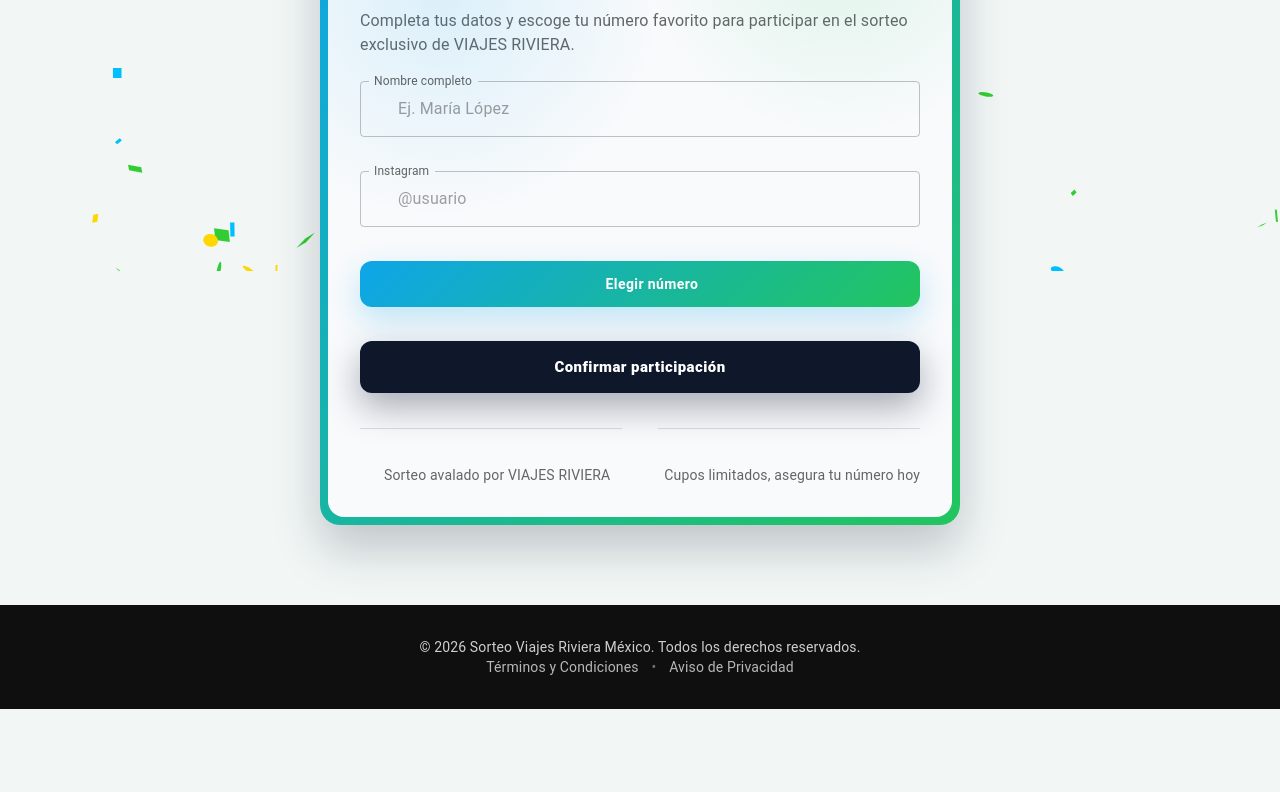
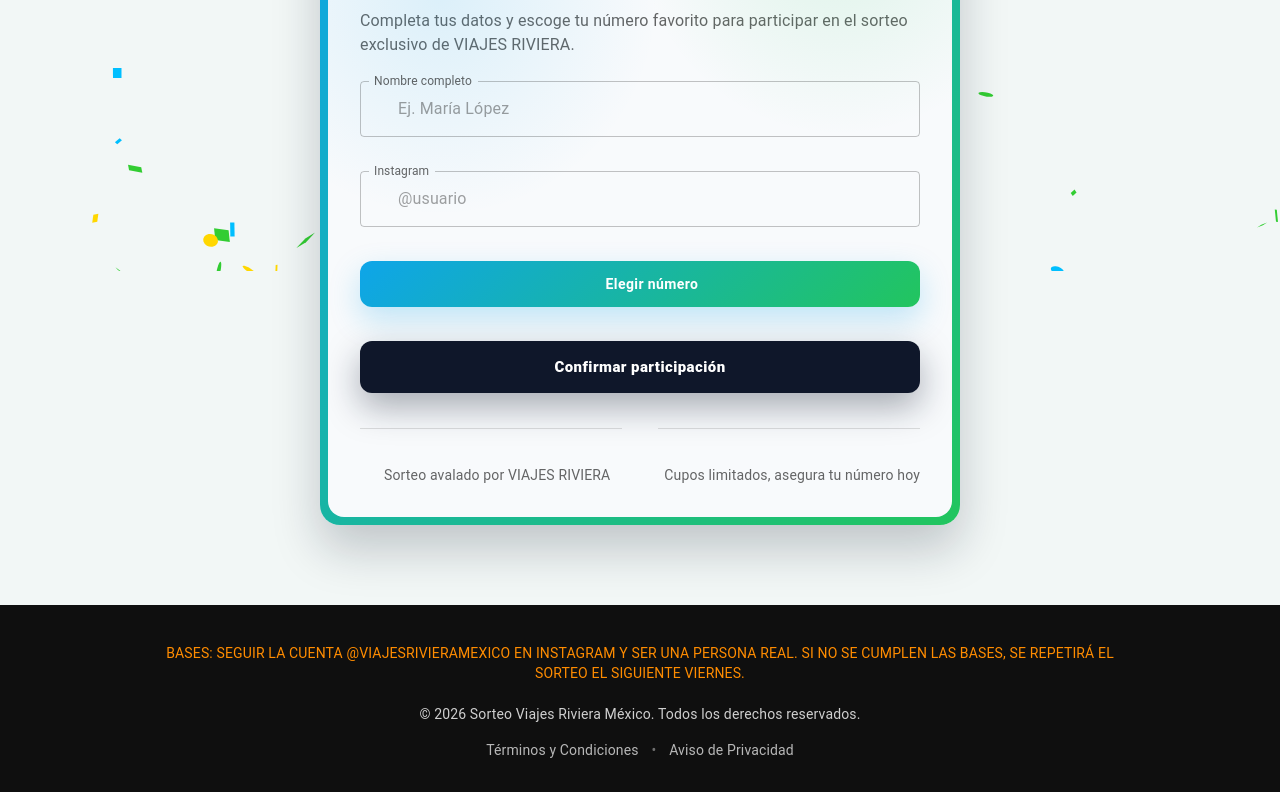
Before and after one commit to viajesriviera/sorteo, a React (Vite) app: page / in a window 1280 px wide. Shown: the part 529-1321 px from the top of the page. Before the commit the page ends 1238 px from the top, so only its background shows below. Built offline with nearby package versions, Linux system fonts and the light colour scheme; some icons are missing.

Commit message:
nuevo fondo y footer

```diff
--- a/src/components/Footer.jsx
+++ b/src/components/Footer.jsx
@@ -7,20 +7,20 @@ function Footer() {
   return (
     <Box component="footer" className="footer">
       <div className="footer-content">
+        <Typography variant="body2" className="footer-note">
+          {"Bases: seguir la cuenta @viajesrivieramexico en Instagram y ser una persona real. Si no se cumplen las bases, se repetir\u00e1 el sorteo el siguiente viernes."}
+        </Typography>
+
         <Typography variant="body2" className="footer-text">
-          © 2026 Sorteo Viajes Riviera México. Todos los derechos reservados.
+          {"\u00a9 2026 Sorteo Viajes Riviera M\u00e9xico. Todos los derechos reservados."}
         </Typography>
 
         <Typography variant="body2" className="footer-links">
           <Link component={RouterLink} to="/terminos" underline="none">
-            Términos y Condiciones
+            {"T\u00e9rminos y Condiciones"}
           </Link>
-          <span className="separator">•</span>
-          <Link
-            component={RouterLink}
-            to="/aviso-privacidad"
-            underline="none"
-          >
+          <span className="separator">{"\u2022"}</span>
+          <Link component={RouterLink} to="/aviso-privacidad" underline="none">
             Aviso de Privacidad
           </Link>
         </Typography>
--- a/src/styles/footer.css
+++ b/src/styles/footer.css
@@ -13,6 +13,10 @@
 .footer-content {
   max-width: 1000px;
   margin: 0 auto;
+  display: flex;
+  flex-direction: column;
+  align-items: center;
+  gap: 1rem;
 }
 
 .footer-text {
@@ -42,3 +46,18 @@
 .separator {
   opacity: 0.5;
 }
+
+.footer-note {
+  display: inline-flex;
+  align-items: center;
+  justify-content: center;
+  gap: 0.5rem;
+  padding: 0.35rem 0.5rem;
+  font-size: 0.95rem;
+  font-weight: 700;
+  color: #ff8c00;
+  text-transform: uppercase;
+  letter-spacing: 0.3px;
+  line-height: 1.4;
+  background: transparent;
+}
```
Also changed, not shown: src/assets/fondo-vertical.jpeg.
